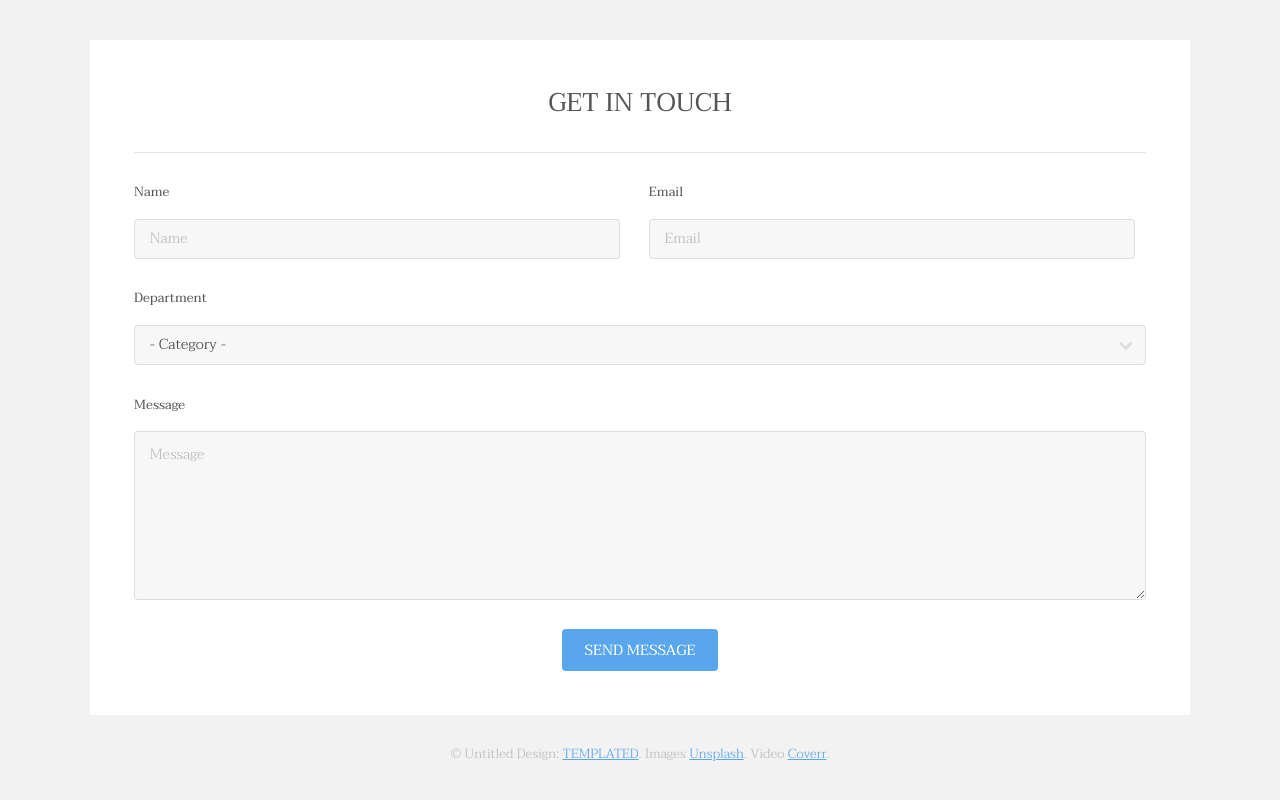
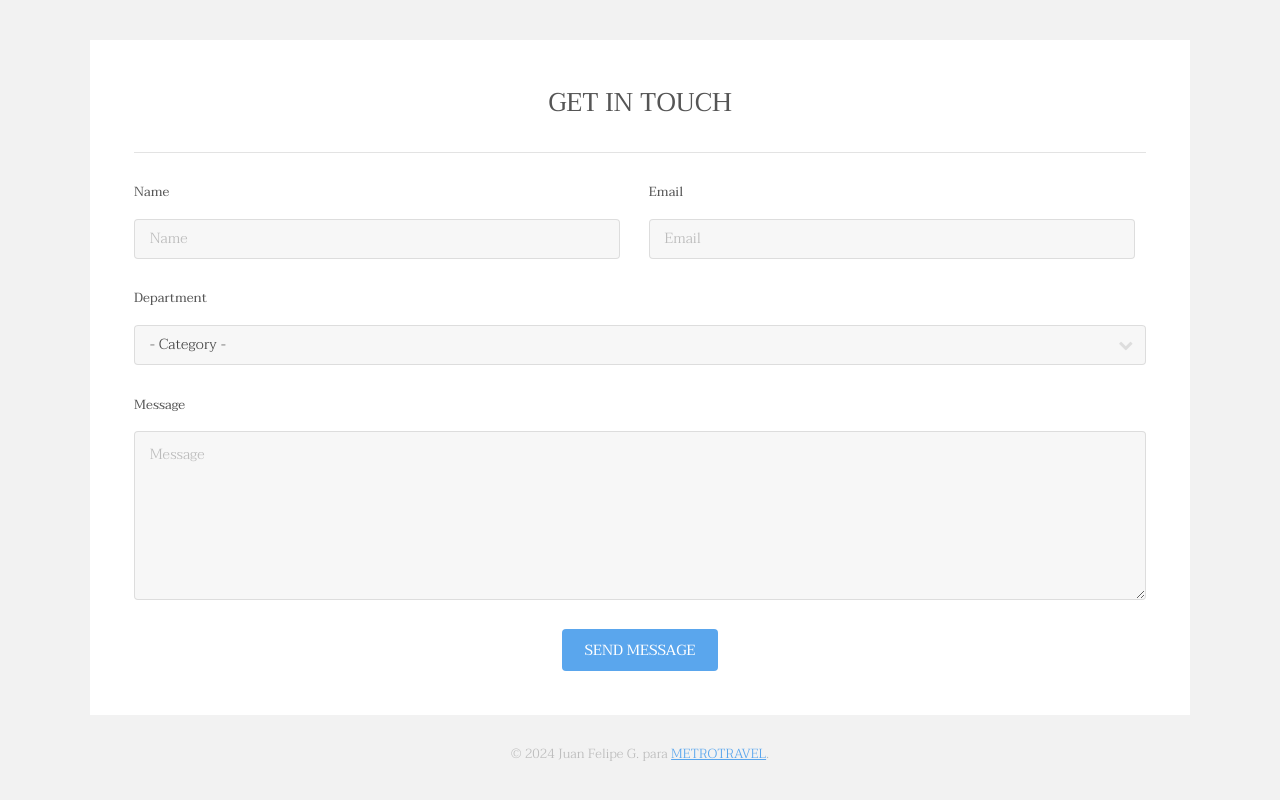
Before and after one commit to juagonmar7/04_REP_METROPOLITA, a plain HTML site: page index.html in a window 1280 px wide. Shown: the part 3231-4031 px from the top of the page. Drawn offline with Linux system fonts and the light colour scheme.

Commit message:
Cambios en el pie de página por JUAN

```diff
--- a/index.html
+++ b/index.html
@@ -194,7 +194,7 @@
 						</div>
 					</section>
 					<div class="copyright">
-						&copy; Untitled Design: <a href="https://templated.co/">TEMPLATED</a>. Images <a href="https://unsplash.com/">Unsplash</a>. Video <a href="http://coverr.co/">Coverr</a>.
+						&copy; 2024 Juan Felipe G. para <a href="https://metro.travel/">METROTRAVEL</a>.
 					</div>
 				</div>
 			</footer>
```
